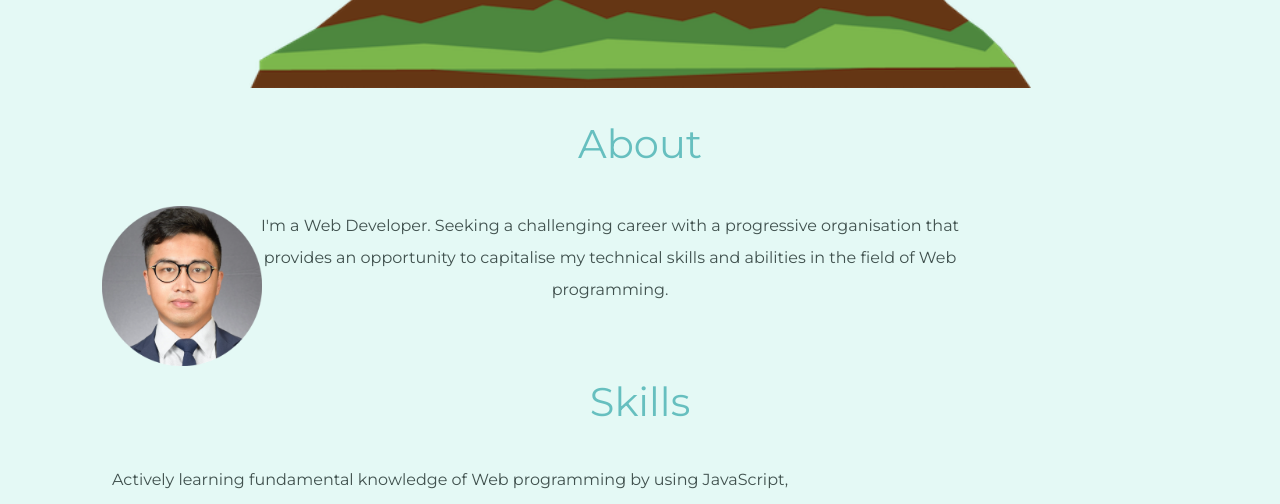
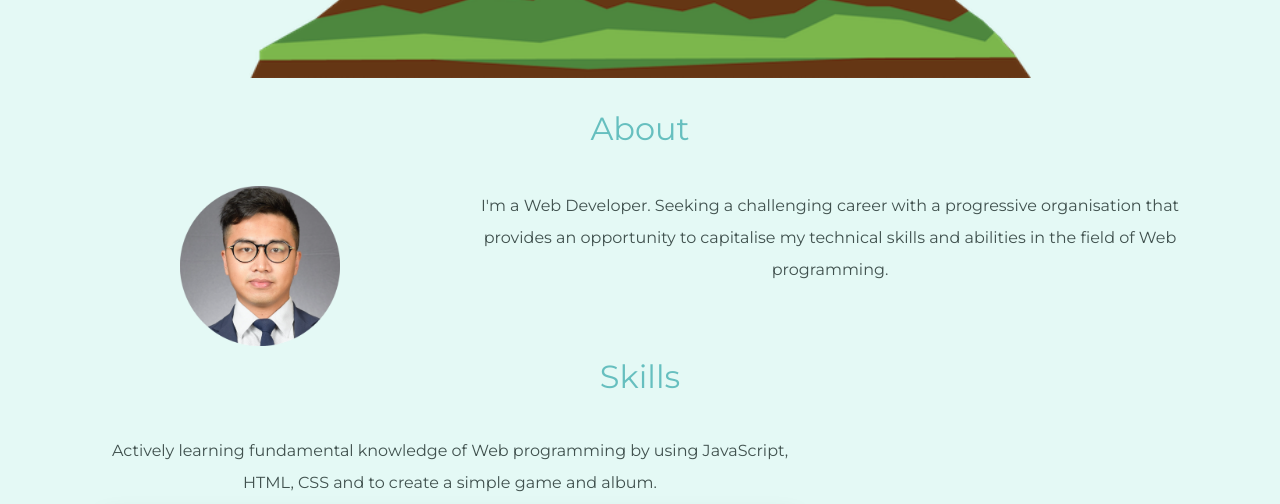
Before and after one commit to SilasChan/Resume, a plain HTML site: page index.html in a window 1280 px wide. Shown: the part 770-1274 px from the top of the page. Drawn offline with nearby package versions, Linux system fonts and the light colour scheme.

Commit message:
updateed

```diff
--- a/CSS/styles.css
+++ b/CSS/styles.css
@@ -125,7 +125,7 @@ h1 {
 
 h2 {
     font-family:'Montserrat', sans-serif;
-    font-size: 2.5rem;
+    font-size: 2rem;
     color: #66bfbf;
     font-weight: normal;
     padding-bottom: 10px;
@@ -183,7 +183,7 @@ a:hover {
 }
 
 .myself-picture {
-    width: 10rem;
+    /* width: 10rem; */
     height: 10rem;
     text-align: center;
 }
--- a/index.html
+++ b/index.html
@@ -73,7 +73,7 @@
               <div class="row">
                   <div class="col-sm-8">
                     <div class="skills-row">
-                        <p> Actively learning fundamental knowledge of Web programming by using JavaScript, HTML, CSS and to create a simple game. </p>
+                        <p> Actively learning fundamental knowledge of Web programming by using JavaScript, HTML, CSS and to create a simple game and album. </p>
                         <div class="skills-area">
                               <div class="skills-outer id= skills-outer">
                                 <div class="skills-data">
```
